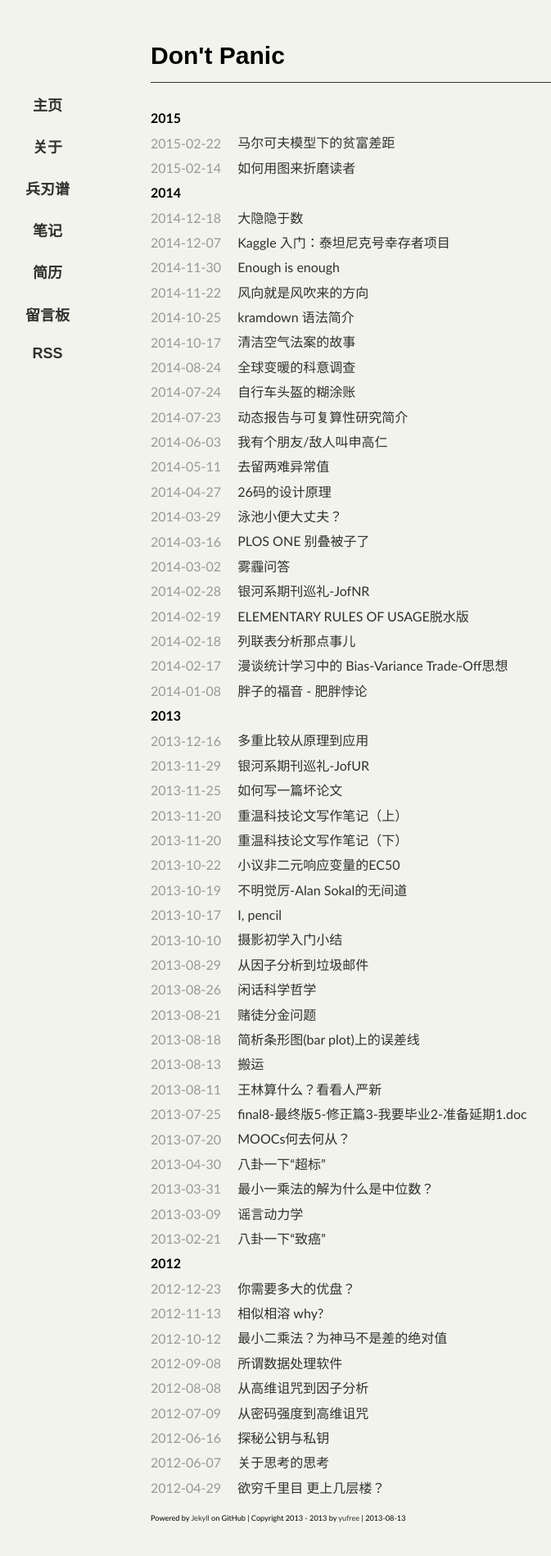
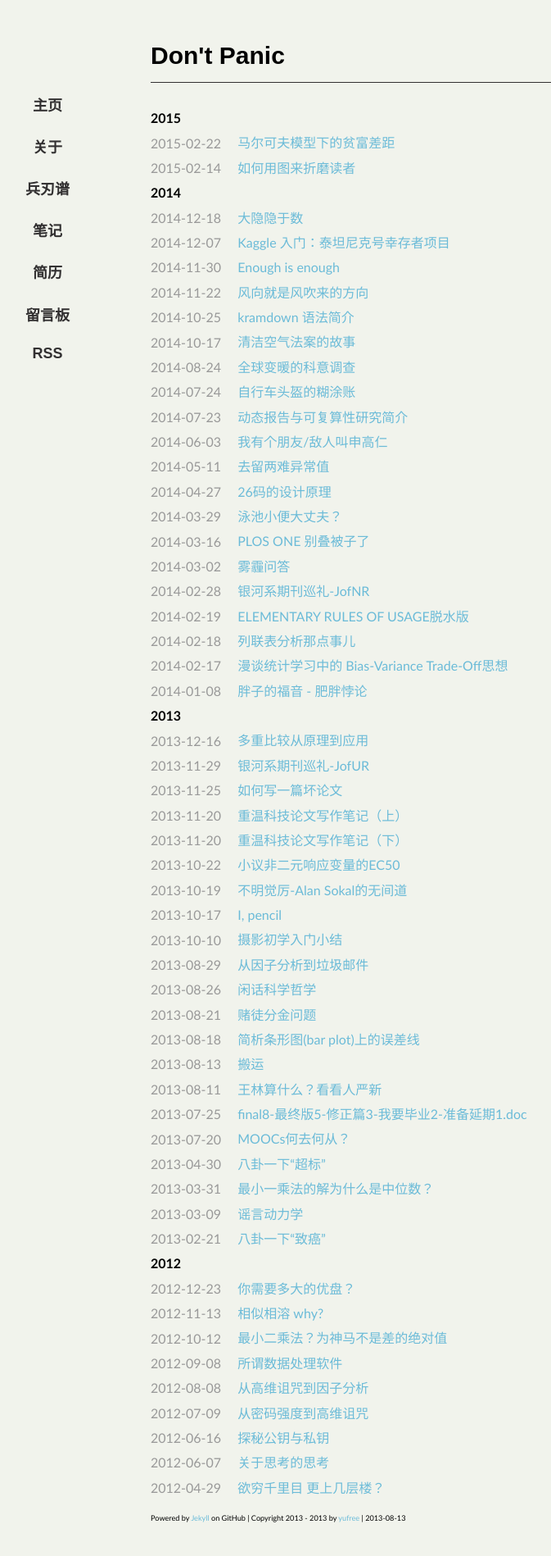
Before and after one commit to yufree/blogcn, a Jekyll site: the page built from index.md, in a window 1280 px wide. Shown: the whole page at 82% size, without its empty margins (156-829 px from the left). Built offline with Jekyll 4.4.1, drawn with Linux system fonts in a browser that asks for light colours; some web fonts are replaced.

Commit message:
change color

```diff
--- a/media/css/style.css
+++ b/media/css/style.css
@@ -28,7 +28,7 @@ body
 }
 a
 {
-    color:#323031;
+    color:#6bbbd8;
     text-decoration:none;
 }
 a:hover
```
